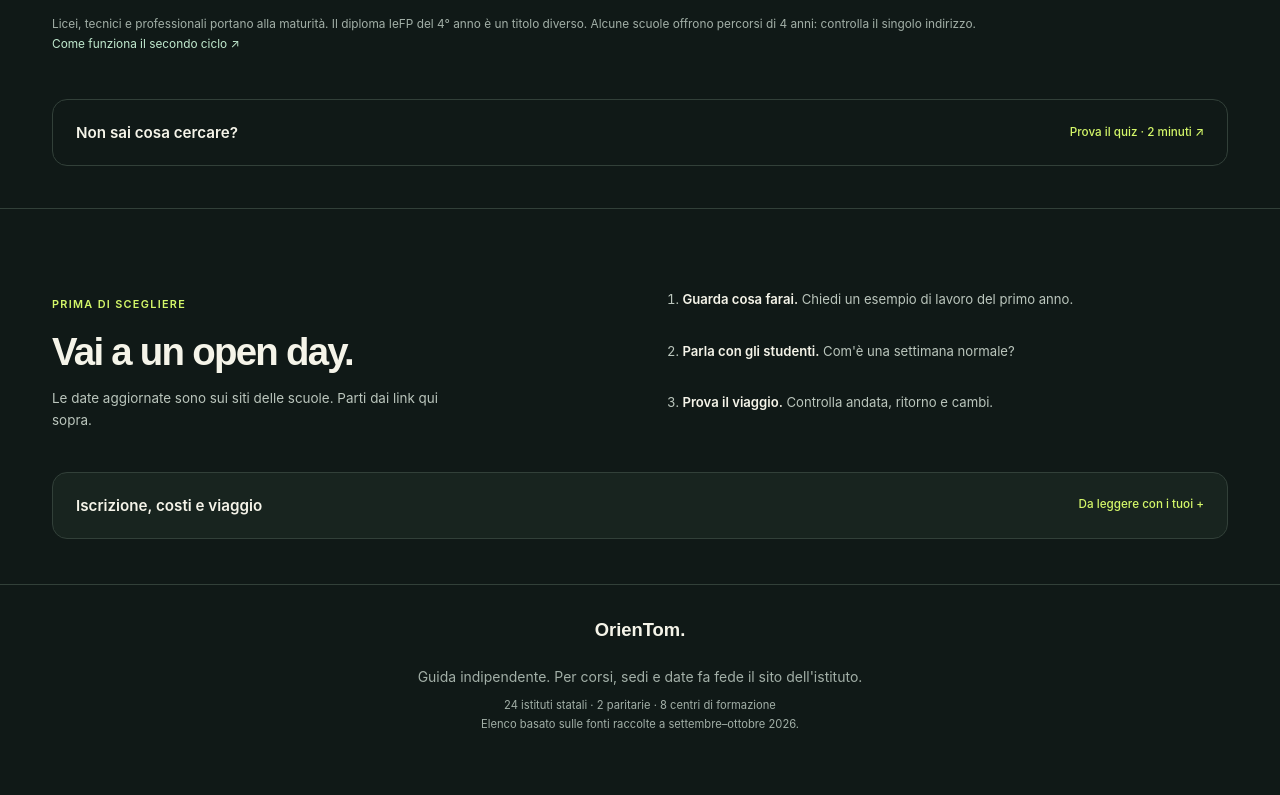
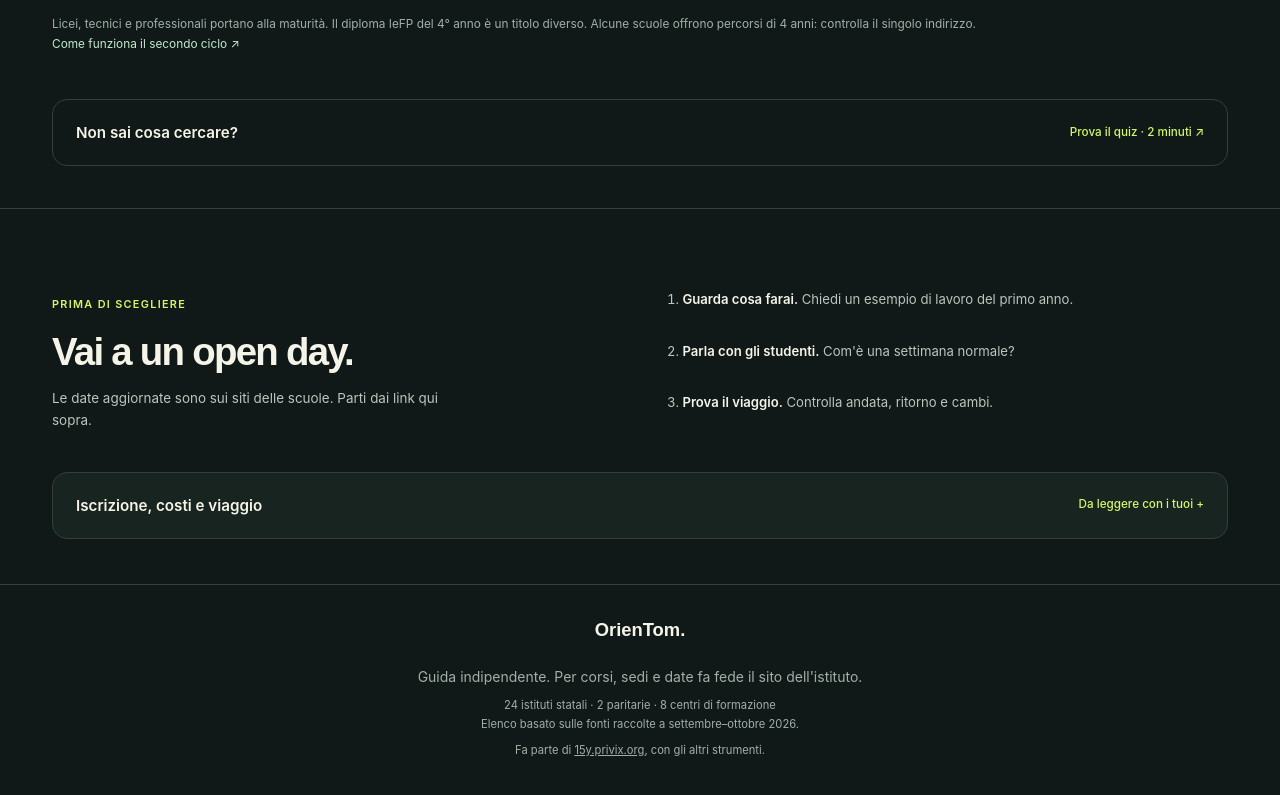
Before and after one commit to th0l0s/orientom, a plain HTML site: page index.html in a window 1280 px wide. Shown: the part 2078-2873 px from the top of the page. Drawn offline with Linux system fonts and the light colour scheme.

Commit message:
footer: collegamento al portale 15y.privix.org
Co-Authored-By: Claude Fable 5.2 <noreply@anthropic.com>
Claude-Session: https://claude.ai/code/session_015F6xCpPz4ZYpnHqWPMpq8G

```diff
--- a/index.html
+++ b/index.html
@@ -1092,7 +1092,7 @@
 <article id="trasporti"><h3>Viaggio</h3><p>Controlla il tragitto all'orario in cui andrai a scuola. Prima di partire verifica le corse sul sito del gestore.</p><a href="https://move.privix.org/" target="_blank" rel="noopener noreferrer">Mappa dei trasporti della zona ↗</a></article></div>
 </details></div></section>
 </main>
-<footer><a href="#hero" class="footer-logo">OrienTom.</a><p>Guida indipendente. Per corsi, sedi e date fa fede il sito dell'istituto.</p><p class="footer-meta">24 istituti statali · 2 paritarie · 8 centri di formazione<br>Elenco basato sulle fonti raccolte a settembre–ottobre 2026.</p></footer>
+<footer><a href="#hero" class="footer-logo">OrienTom.</a><p>Guida indipendente. Per corsi, sedi e date fa fede il sito dell'istituto.</p><p class="footer-meta">24 istituti statali · 2 paritarie · 8 centri di formazione<br>Elenco basato sulle fonti raccolte a settembre–ottobre 2026.</p><p class="footer-meta">Fa parte di <a href="https://15y.privix.org/" style="color:inherit;text-decoration:underline">15y.privix.org</a>, con gli altri strumenti.</p></footer>
 <script>
 /* =============================================================
    navTo — NOTA: non usare "scrollTo" perche' collide con
```
